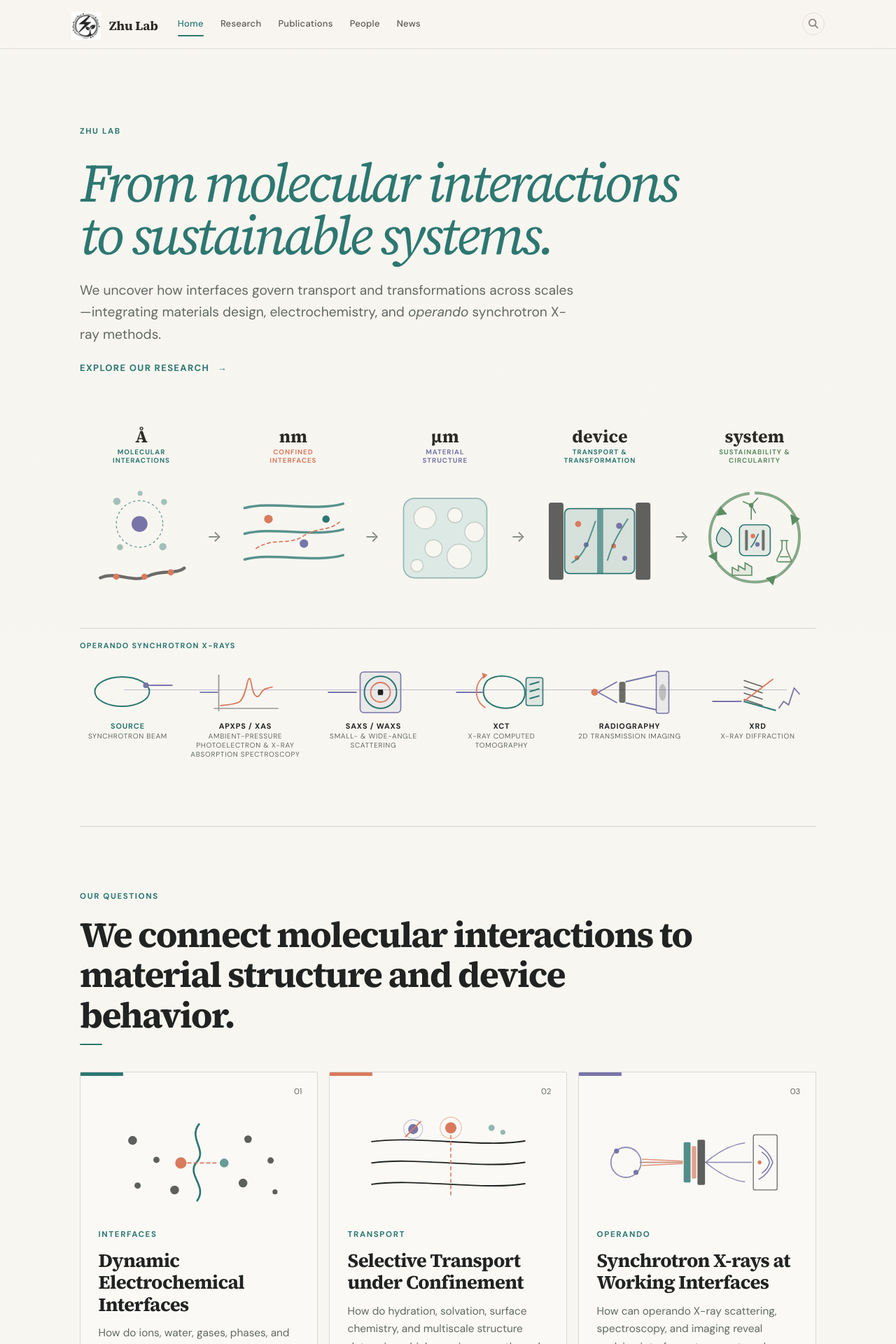
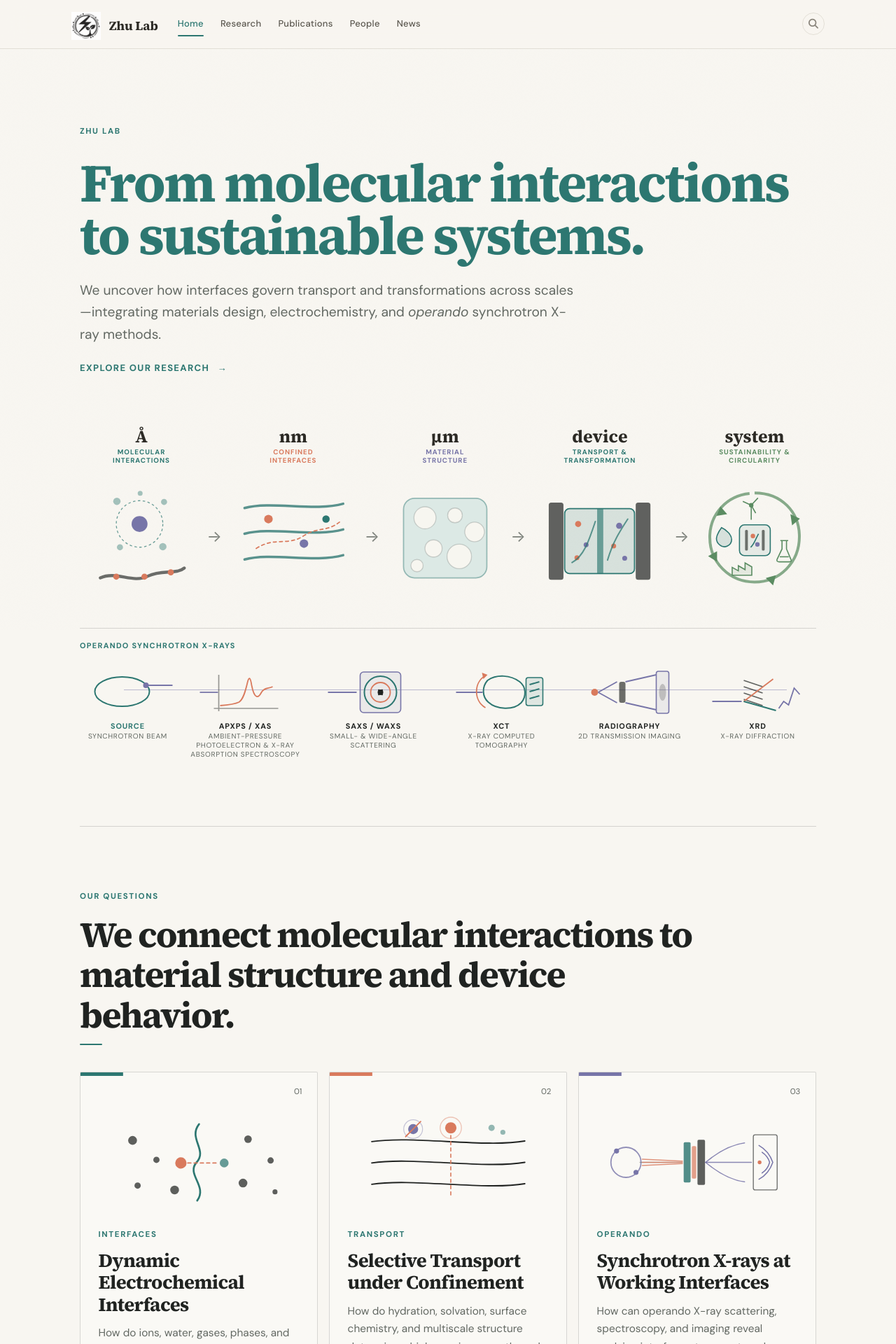
Before and after one commit to yaguangzhu94-byte/zhuinterfaces, a Jekyll site: the page built from _pages/home.md, in a window 1280 px wide. Shown: the top 1920 px of the page at 70% size. Built offline with Jekyll 4.4.1, drawn with Linux system fonts in a browser that asks for light colours; a style sheet for code colours, icons or effects is not loaded.

Commit message:
Load homepage typography refinements

```diff
--- a/assets/main.scss
+++ b/assets/main.scss
@@ -44,6 +44,7 @@ $baseurl: "{{ site.url }}{{ site.baseurl }}";
 // Layouts
 @import "layouts/grid";
 @import "layouts/home";
+@import "layouts/home_overrides";
 @import "layouts/team";
 @import "layouts/research";
 
```
